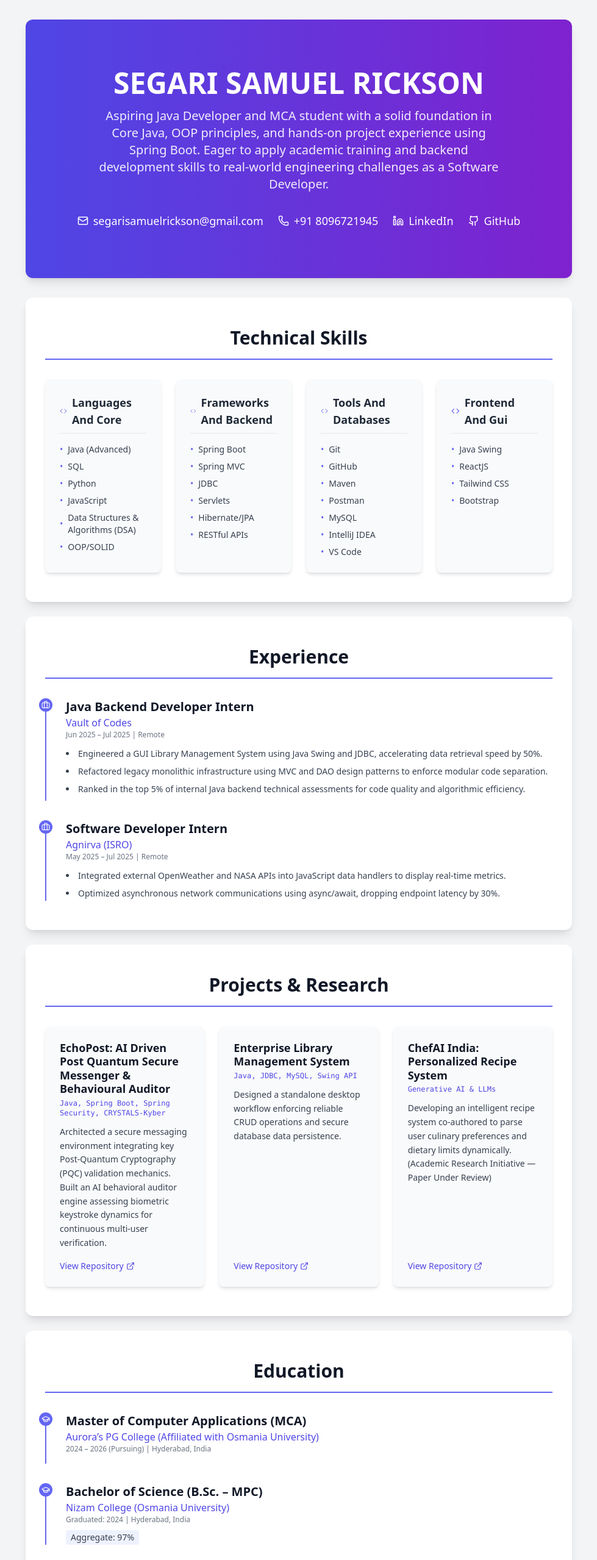
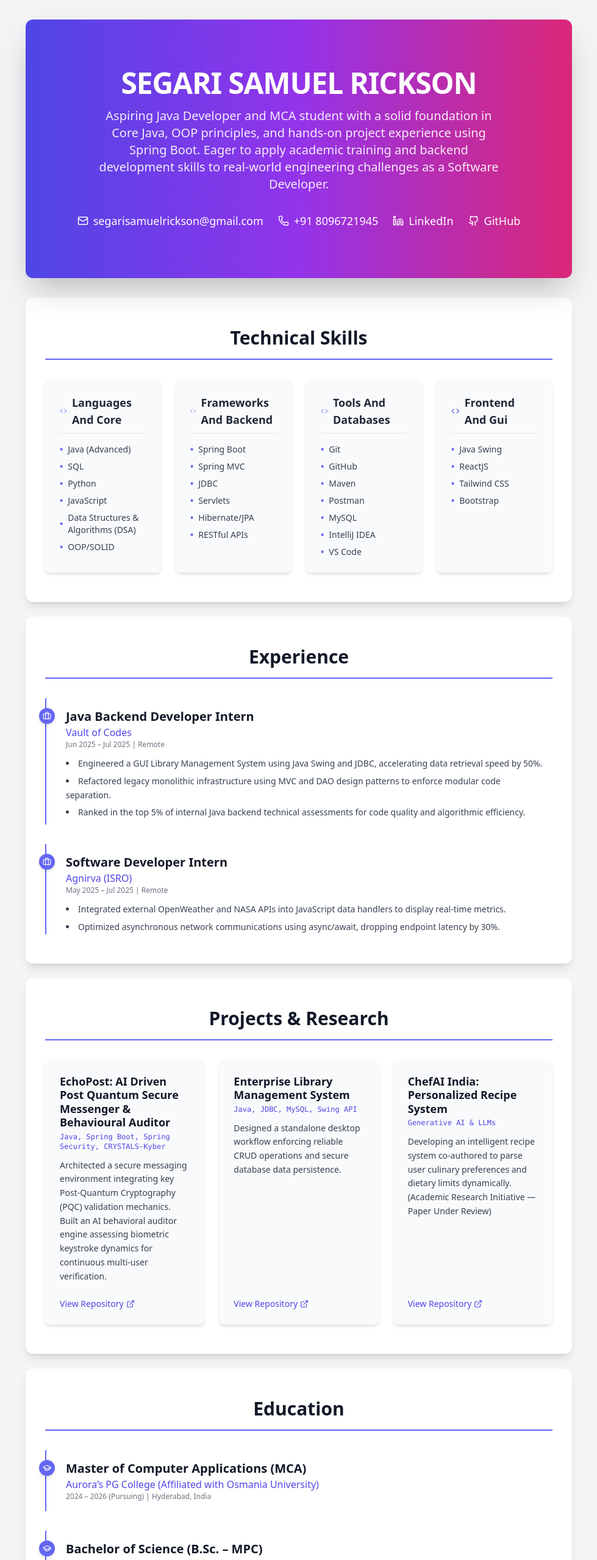
Before and after one commit to Samuel27-max/My-Portfolio, a React (Create React App) app: page / in a window 1280 px wide. Shown: the top 2558 px of the page at 61% size, without its empty margins (150-1129 px from the left). Built offline with nearby package versions, Linux system fonts and the light colour scheme.

Commit message:
Enhance App.js with new awards and animations
Added a new award to honorsLeadership and updated the Section component for smooth animations. Enhanced various components with animation classes and adjusted styles for better user experience.

```diff
--- a/src/App.js
+++ b/src/App.js
@@ -76,6 +76,11 @@
   ],
   honorsLeadership: [
     {
+      role: "Outstanding Student Volunteer Award",
+      organization: "Computer Society of India (CSI) State Level",
+      details: "Recognized at the state level for exceptional leadership and driving student branch technical initiatives."
+    },
+    {
       role: "President",
       organization: "Computer Society of India (CSI) Student Branch (2025–26)",
       details: "Spearheading core campus tech initiatives, 24-hour hackathons, and technical bootcamps."
@@ -86,14 +91,14 @@
       details: "Clinched top honors for presenting 'Role of Young Engineers in an AI Driven World'."
     },
     {
+      role: "University Gold Medalist",
+      organization: "Nizam College",
+      details: "Conferred the University Gold Medal in B.Sc. Chemistry for overall top ranking."
+    },
+    {
       role: "Hackathon Participant",
       organization: "Rapid Technical Prototyping",
       details: "Competed in rapid technical hackathons, collaborating under tight deadlines to prototype scalable software architectures."
-    },
-    {
-      role: "University Gold Medalist",
-      organization: "Nizam College",
-      details: "Conferred the University Gold Medal in B.Sc. Chemistry for overall top ranking."
     }
   ],
   certificationsCoursework: {
@@ -102,9 +107,9 @@
   }
 };
 
-// Reusable Section Component
-const Section = ({ id, title, children }) => (
-  <section id={id} className="py-12 px-4 sm:px-6 lg:px-8 bg-white dark:bg-gray-800 rounded-xl shadow-lg mb-8">
+// Reusable Section Component with smooth animations
+const Section = ({ id, title, children, className = "" }) => (
+  <section id={id} className={`py-12 px-4 sm:px-6 lg:px-8 bg-white dark:bg-gray-800 rounded-xl shadow-lg mb-8 animate-fade-in-up ${className}`}>
     <h2 className="text-3xl font-bold text-gray-900 dark:text-white mb-8 text-center border-b-2 border-indigo-500 pb-4">
       {title}
     </h2>
@@ -114,24 +119,24 @@
 
 // Hero Section Component
 const Hero = ({ data }) => (
-  <header className="relative bg-gradient-to-r from-indigo-600 to-purple-700 text-white py-20 px-4 sm:px-6 lg:px-8 rounded-xl shadow-lg mb-8 text-center">
+  <header className="relative bg-gradient-to-r from-indigo-600 via-purple-600 to-pink-600 animated-hero-gradient text-white py-20 px-4 sm:px-6 lg:px-8 rounded-xl shadow-2xl mb-8 text-center animate-fade-in-down">
     <div className="container mx-auto">
-      <h1 className="text-4xl sm:text-5xl font-extrabold mb-4">{data.name}</h1>
+      <h1 className="text-4xl sm:text-5xl font-extrabold mb-4 tracking-tight">{data.name}</h1>
       <p className="text-lg sm:text-xl mb-8 opacity-90 max-w-2xl mx-auto leading-relaxed">{data.summary}</p>
       <div className="flex flex-wrap justify-center gap-6 text-base sm:text-lg">
-        <a href={`mailto:${data.email}`} className="flex items-center space-x-2 hover:text-indigo-200 transition-colors duration-300">
+        <a href={`mailto:${data.email}`} className="flex items-center space-x-2 hover:text-indigo-200 transition-transform duration-300 hover:scale-105">
           <Mail size={18} /> <span>{data.email}</span>
         </a>
-        <a href={`tel:${data.phone}`} className="flex items-center space-x-2 hover:text-indigo-200 transition-colors duration-300">
+        <a href={`tel:${data.phone}`} className="flex items-center space-x-2 hover:text-indigo-200 transition-transform duration-300 hover:scale-105">
           <Phone size={18} /> <span>{data.phone}</span>
         </a>
         {data.linkedin && (
-          <a href={data.linkedin} target="_blank" rel="noopener noreferrer" className="flex items-center space-x-2 hover:text-indigo-200 transition-colors duration-300">
+          <a href={data.linkedin} target="_blank" rel="noopener noreferrer" className="flex items-center space-x-2 hover:text-indigo-200 transition-transform duration-300 hover:scale-105">
             <Linkedin size={18} /> <span>LinkedIn</span>
           </a>
         )}
         {data.github && (
-          <a href={data.github} target="_blank" rel="noopener noreferrer" className="flex items-center space-x-2 hover:text-indigo-200 transition-colors duration-300">
+          <a href={data.github} target="_blank" rel="noopener noreferrer" className="flex items-center space-x-2 hover:text-indigo-200 transition-transform duration-300 hover:scale-105">
             <Github size={18} /> <span>GitHub</span>
           </a>
         )}
@@ -142,10 +147,10 @@
 
 // Skills Section Component
 const Skills = ({ data }) => (
-  <Section id="skills" title="Technical Skills">
+  <Section id="skills" title="Technical Skills" className="delay-100">
     <div className="grid grid-cols-1 sm:grid-cols-2 lg:grid-cols-4 gap-6">
       {Object.entries(data).map(([category, skills], index) => (
-        <div key={index} className="bg-gray-50 dark:bg-gray-700 p-6 rounded-lg shadow-md hover:shadow-xl transition-shadow duration-300">
+        <div key={index} className="bg-gray-50 dark:bg-gray-700 p-6 rounded-lg shadow-md hover-card-trigger">
           <h3 className="text-lg font-semibold text-gray-800 dark:text-white mb-4 flex items-center border-b border-gray-200 dark:border-gray-600 pb-2">
             <Code size={18} className="mr-2 text-indigo-500" />
             {category.replace(/([A-Z])/g, ' $1').replace(/^./, str => str.toUpperCase())}
@@ -153,7 +158,7 @@
           <ul className="text-gray-700 dark:text-gray-300 space-y-2 text-sm">
             {skills.map((skill, i) => (
               <li key={i} className="flex items-center">
-                <span className="text-indigo-500 mr-2">&bull;</span> {skill}
+                <span className="text-indigo-500 mr-2 font-bold">&bull;</span> {skill}
               </li>
             ))}
           </ul>
@@ -165,11 +170,11 @@
 
 // Experience Section Component
 const Experience = ({ data }) => (
-  <Section id="experience" title="Experience">
+  <Section id="experience" title="Experience" className="delay-200">
     <div className="space-y-8">
       {data.map((job, index) => (
-        <div key={index} className="relative pl-8 border-l-2 border-indigo-500 pb-2 last:pb-0">
-          <div className="absolute -left-3 top-0 bg-indigo-500 rounded-full p-1">
+        <div key={index} className="relative pl-8 border-l-2 border-indigo-500 pb-2 last:pb-0 hover-card-trigger p-4 rounded-r-lg">
+          <div className="absolute -left-3 top-4 bg-indigo-500 rounded-full p-1.5 shadow-md">
             <Briefcase size={14} className="text-white" />
           </div>
           <h3 className="text-xl font-semibold text-gray-900 dark:text-white">{job.title}</h3>
@@ -188,17 +193,17 @@
 
 // Projects Section Component
 const Projects = ({ data }) => (
-  <Section id="projects" title="Projects & Research">
+  <Section id="projects" title="Projects & Research" className="delay-300">
     <div className="grid grid-cols-1 md:grid-cols-2 lg:grid-cols-3 gap-6">
       {data.map((project, index) => (
-        <div key={index} className="bg-gray-50 dark:bg-gray-700 p-6 rounded-lg shadow-md hover:shadow-xl transition-shadow duration-300 flex flex-col justify-between">
+        <div key={index} className="bg-gray-50 dark:bg-gray-700 p-6 rounded-lg shadow-md hover-card-trigger flex flex-col justify-between">
           <div>
             <h3 className="text-lg font-bold text-gray-900 dark:text-white mb-1 leading-tight">{project.name}</h3>
             <p className="text-indigo-600 dark:text-indigo-400 text-xs font-mono mb-3">{project.techStack}</p>
             <p className="text-gray-700 dark:text-gray-300 text-sm mb-4 leading-relaxed">{project.description}</p>
           </div>
           {project.link && (
-            <a href={project.link} target="_blank" rel="noopener noreferrer" className="inline-flex items-center text-indigo-600 hover:text-indigo-800 dark:text-indigo-400 dark:hover:text-indigo-200 text-sm font-medium transition-colors duration-300">
+            <a href={project.link} target="_blank" rel="noopener noreferrer" className="inline-flex items-center text-indigo-600 hover:text-indigo-800 dark:text-indigo-400 dark:hover:text-indigo-200 text-sm font-medium transition-colors duration-300 mt-2">
               View Repository <ExternalLink size={14} className="ml-1" />
             </a>
           )}
@@ -213,27 +218,27 @@
   <Section id="education" title="Education">
     <div className="space-y-8">
       {data.map((edu, index) => (
-        <div key={index} className="relative pl-8 border-l-2 border-indigo-500 pb-2 last:pb-0">
-          <div className="absolute -left-3 top-0 bg-indigo-500 rounded-full p-1">
+        <div key={index} className="relative pl-8 border-l-2 border-indigo-500 pb-2 last:pb-0 hover-card-trigger p-4 rounded-r-lg">
+          <div className="absolute -left-3 top-4 bg-indigo-500 rounded-full p-1.5 shadow-md">
             <GraduationCap size={14} className="text-white" />
           </div>
           <h3 className="text-xl font-semibold text-gray-900 dark:text-white">{edu.degree}</h3>
           <p className="text-indigo-600 dark:text-indigo-400 font-medium">{edu.institution}</p>
           <p className="text-gray-500 dark:text-gray-400 text-xs mb-2">{edu.duration} {edu.status && `(${edu.status})`} | {edu.location}</p>
-          {edu.details && <p className="text-gray-700 dark:text-gray-300 text-sm font-medium bg-indigo-50 dark:bg-indigo-950/40 inline-block px-2 py-0.5 rounded">{edu.details}</p>}
+          {edu.details && <p className="text-gray-700 dark:text-gray-300 text-sm font-medium bg-indigo-50 dark:bg-indigo-950/40 inline-block px-2.5 py-1 rounded-md border border-indigo-100 dark:border-indigo-900">{edu.details}</p>}
         </div>
       ))}
     </div>
   </Section>
 );
 
-// Honors & Leadership Section Component
+// Honors & Leadership Section Component (Includes State-Level Award)
 const HonorsLeadership = ({ data }) => (
   <Section id="honors-leadership" title="Honors & Leadership">
     <div className="grid grid-cols-1 sm:grid-cols-2 gap-6">
       {data.map((item, index) => (
-        <div key={index} className="flex items-start bg-gray-50 dark:bg-gray-700 p-4 rounded-lg">
-          <Award size={20} className="mr-3 text-indigo-500 flex-shrink-0 mt-0.5" />
+        <div key={index} className="flex items-start bg-gray-50 dark:bg-gray-700 p-4 rounded-lg hover-card-trigger border-l-4 border-indigo-500">
+          <Award size={22} className="mr-3 text-indigo-500 flex-shrink-0 mt-0.5" />
           <div>
             <h4 className="font-bold text-gray-900 dark:text-white text-sm sm:text-base">{item.role}</h4>
             <p className="text-xs text-indigo-600 dark:text-indigo-400 font-medium mb-1">{item.organization}</p>
@@ -249,25 +254,25 @@
 const CertificationsCoursework = ({ data }) => (
   <Section id="certifications-coursework" title="Certifications & Coursework">
     <div className="grid grid-cols-1 md:grid-cols-2 gap-8">
-      <div>
+      <div className="bg-gray-50 dark:bg-gray-700 p-5 rounded-lg hover-card-trigger">
         <h3 className="text-lg font-semibold text-gray-900 dark:text-white mb-4 flex items-center">
           <Award size={18} className="mr-2 text-indigo-500" /> Certifications
         </h3>
         <ul className="space-y-2 text-sm text-gray-700 dark:text-gray-300">
           {data.certifications.map((cert, index) => (
             <li key={index} className="flex items-center">
-              <span className="text-indigo-500 mr-2">&bull;</span> {cert}
+              <span className="text-indigo-500 mr-2 font-bold">&bull;</span> {cert}
             </li>
           ))}
         </ul>
       </div>
-      <div>
+      <div className="bg-gray-50 dark:bg-gray-700 p-5 rounded-lg hover-card-trigger">
         <h3 className="text-lg font-semibold text-gray-900 dark:text-white mb-4 flex items-center">
           <Code size={18} className="mr-2 text-indigo-500" /> Core Coursework
         </h3>
         <div className="flex flex-wrap gap-2">
           {data.coursework.map((course, index) => (
-            <span key={index} className="bg-gray-100 dark:bg-gray-700 text-gray-800 dark:text-gray-200 text-xs px-3 py-1.5 rounded-full border border-gray-200 dark:border-gray-600">
+            <span key={index} className="bg-indigo-50 dark:bg-indigo-900/40 text-indigo-700 dark:text-indigo-300 text-xs px-3 py-1.5 rounded-full border border-indigo-200 dark:border-indigo-800 font-medium hover:scale-105 transition-transform duration-200">
               {course}
             </span>
           ))}
@@ -279,7 +284,7 @@
 
 // Footer Component
 const Footer = () => (
-  <footer className="bg-gray-900 text-white py-8 px-4 sm:px-6 lg:px-8 text-center rounded-xl mt-8">
+  <footer className="bg-gray-900 text-white py-8 px-4 sm:px-6 lg:px-8 text-center rounded-xl mt-8 shadow-xl">
     <p className="text-sm sm:text-base">&copy; {new Date().getFullYear()} SEGARI SAMUEL RICKSON. All rights reserved.</p>
     <p className="text-xs opacity-60 mt-2">Built with React and Tailwind CSS</p>
   </footer>
```
